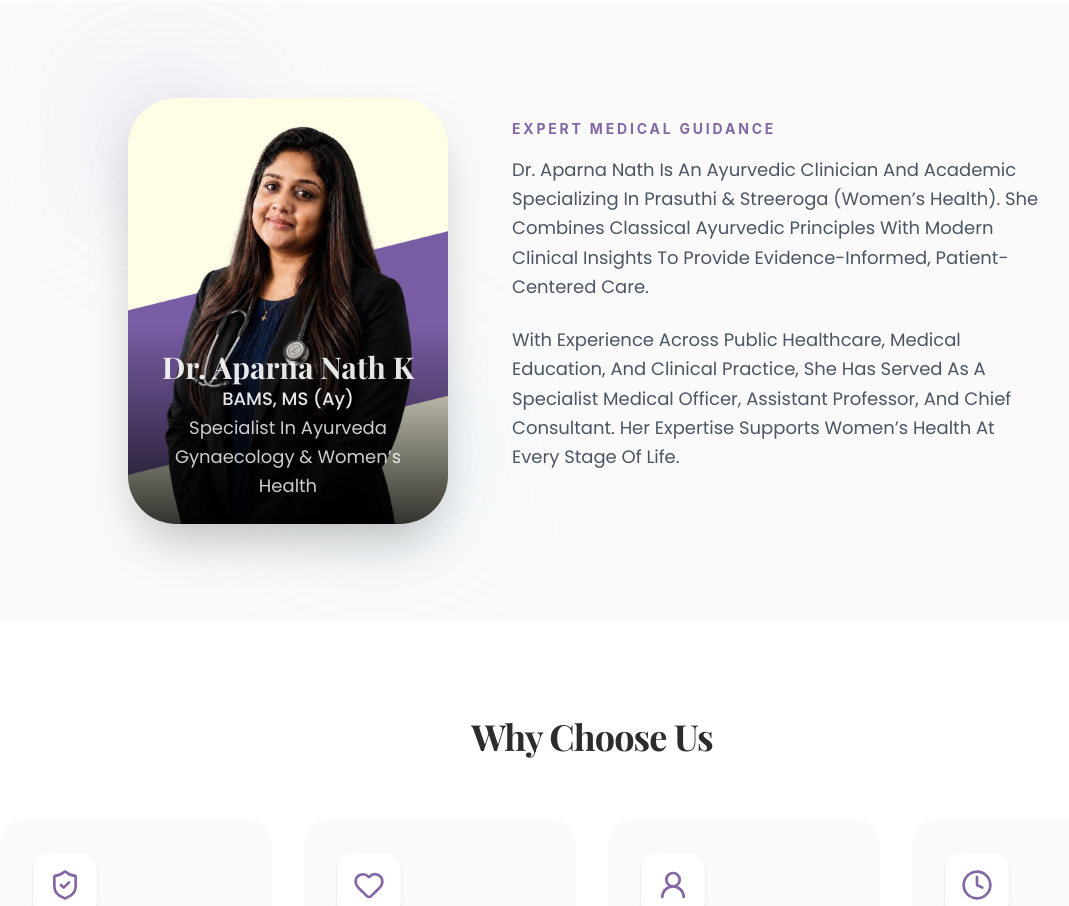
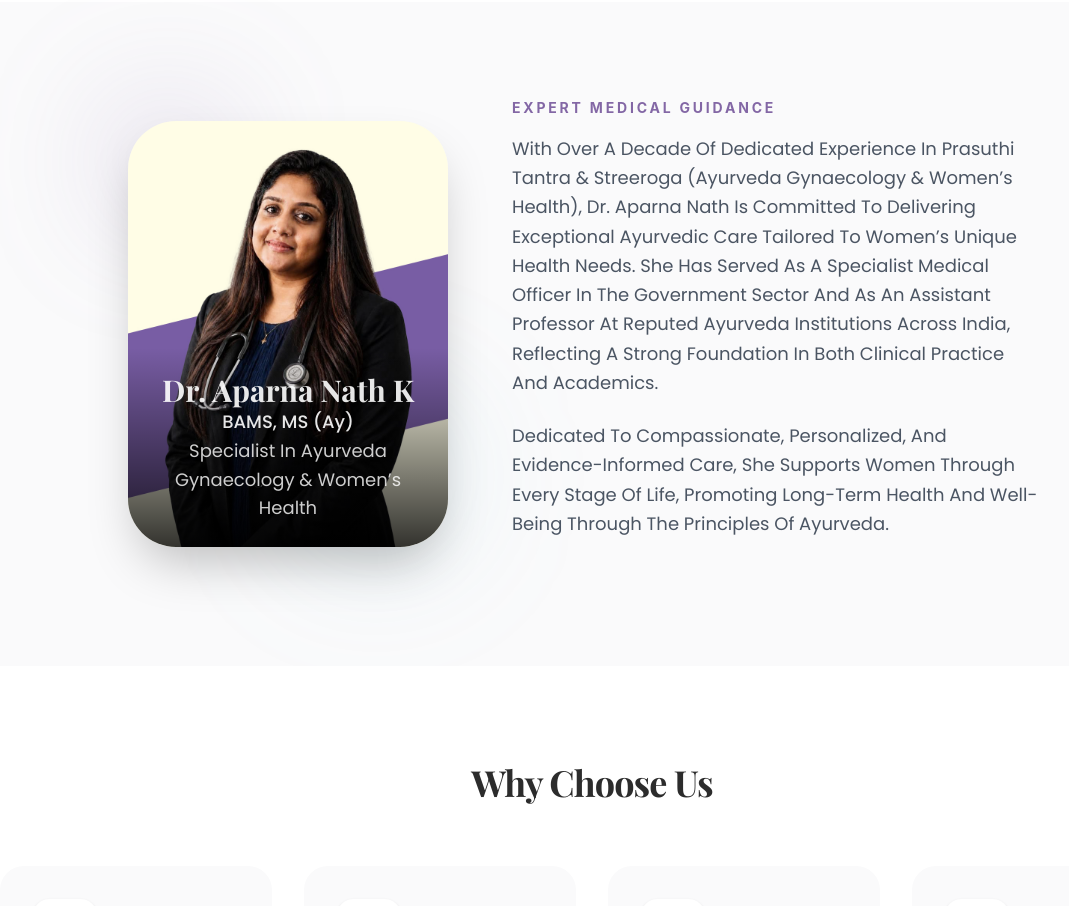
Before and after one commit to ashjalribu811-jpg/tenderbliss-postnatal-centre, a React (Vite) app: page / in a window 1280 px wide. Shown: the part 2200-3106 px from the top of the page, without its empty margins (48-1117 px from the left). Built offline with nearby package versions, Linux system fonts and the light colour scheme; a web font is replaced by a local one.

Commit message:
updated maternity

```diff
--- a/src/components/sections/ExpertCare.tsx
+++ b/src/components/sections/ExpertCare.tsx
@@ -42,10 +42,10 @@ export const ExpertCare = () => {
             <span className="text-primary-300 font-bold tracking-[0.2em] uppercase text-sm mb-4 block font-inter">Expert Medical Guidance</span>
 
             <p className="text-lg text-neutral-600 mb-6 leading-relaxed font-sans">
-              Dr. Aparna Nath is an Ayurvedic clinician and academic specializing in Prasuthi & Streeroga (women’s health). She combines classical Ayurvedic principles with modern clinical insights to provide evidence-informed, patient-centered care.
+              With over a decade of dedicated experience in Prasuthi Tantra & Streeroga (Ayurveda Gynaecology & Women’s Health), Dr. Aparna Nath is committed to delivering exceptional Ayurvedic care tailored to women’s unique health needs. She has served as a Specialist Medical Officer in the Government sector and as an Assistant Professor at reputed Ayurveda institutions across India, reflecting a strong foundation in both clinical practice and academics.
             </p>
             <p className="text-lg text-neutral-600 mb-8 leading-relaxed font-sans">
-              With experience across public healthcare, medical education, and clinical practice, she has served as a Specialist Medical Officer, Assistant Professor, and Chief Consultant. Her expertise supports women’s health at every stage of life.
+              Dedicated to compassionate, personalized, and evidence-informed care, she supports women through every stage of life, promoting long-term health and well-being through the principles of Ayurveda.
             </p>
 
 
```
